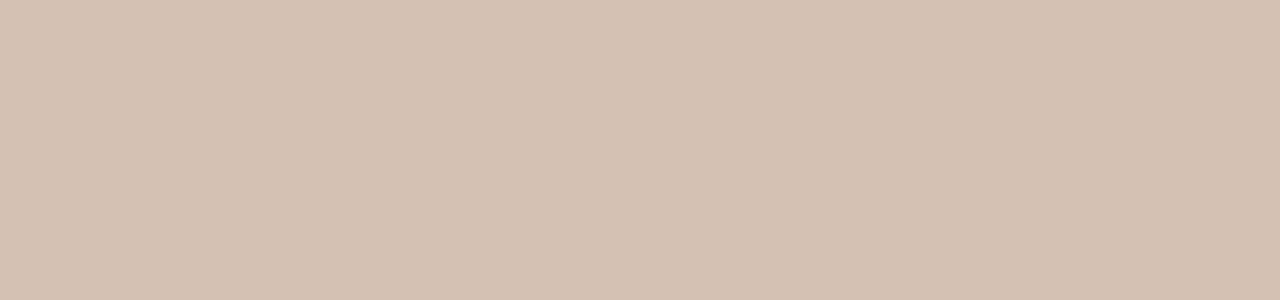
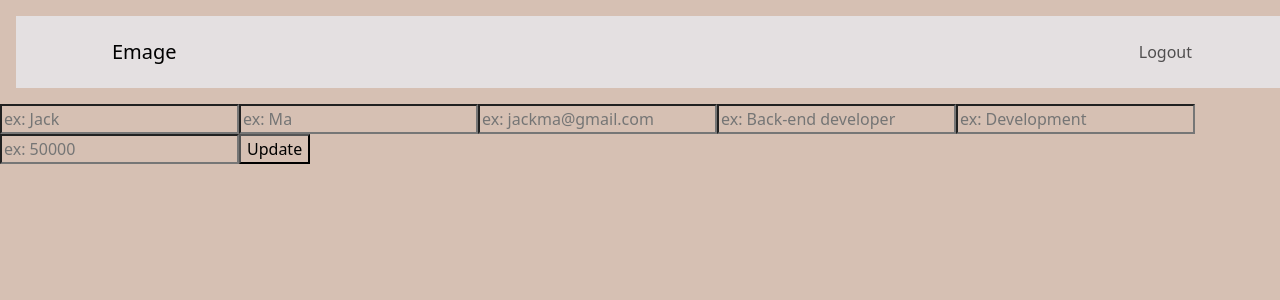
Before and after one commit to ZaveriAum/101413047_comp3123_assignment2_reactjs, a React (Create React App) app: page /employees/1 in a window 1280 px wide. Before the commit this address had no page. Shown: the top 300 px of the page. Built offline with nearby package versions, Linux system fonts and the light colour scheme; no server answers.

Commit message:
Update Employee frontend logic completed

```diff
--- a/src/App.js
+++ b/src/App.js
@@ -6,6 +6,7 @@ import Employee from './components/Employee/Employee'
 import { BrowserRouter as Router, Route, Routes } from 'react-router-dom'
 import UserNavBar from './components/User/UserNavBar/UserNavBar'
 import EmployeeNavBar from './components/Employee/EmployeeNavBar/EmployeeNavBar';
+import EmployeeUpdate from './components/Employee/EmployeeUpdate/EmployeeUpdate';
 
 function App() {
   return (
@@ -14,6 +15,7 @@ function App() {
         <Route exact path='/login' element={<><UserNavBar /><UserLogin /></>} />
         <Route exact path='/signup' element={<><UserNavBar /><UserSignUp /></>} />
         <Route exact path='/employees' element={<><EmployeeNavBar /><Employee /> </>} />
+        <Route exact path='/employees/:eid' element={<><EmployeeNavBar /><EmployeeUpdate /> </>} />
       </Routes>
     </Router>
   );
--- a/src/components/Employee/Employee.js
+++ b/src/components/Employee/Employee.js
@@ -3,8 +3,11 @@ import { useState, useEffect } from 'react';
 import { Button, Card, Modal, Form, InputGroup } from 'react-bootstrap';
 import { FontAwesomeIcon } from '@fortawesome/react-fontawesome';
 import { faPenToSquare, faTrash, faMagnifyingGlass } from '@fortawesome/free-solid-svg-icons';
+import { useNavigate } from 'react-router-dom';
 
 const Employee = () => {
+
+  const navigate = useNavigate();
   const [employee, setEmployee] = useState([]);
   const [query, setQuery] = useState()
   const [selectedEmployee, setSelectedEmployee] = useState(null);
@@ -77,7 +80,7 @@ const Employee = () => {
             </Card.Title>
             <Card.Subtitle className="mb-2 text-muted">{emp.position}</Card.Subtitle>
             <Card.Subtitle className="mb-2 text-muted">{emp.department}</Card.Subtitle>
-            <Button variant="primary" className="me-2">
+            <Button variant="primary" className="me-2" onClick={()=>navigate(`/employees/${emp._id}`)}>
               <FontAwesomeIcon icon={faPenToSquare} />
             </Button>
             <Button variant="danger">
--- a/src/components/Employee/EmployeeUpdate/EmployeeUpdate.js
+++ b/src/components/Employee/EmployeeUpdate/EmployeeUpdate.js
@@ -0,0 +1,72 @@
+import {useState, useEffect} from 'react'
+import { useParams } from 'react-router-dom'
+import apiClient from '../../../client/apiClient'
+import { useNavigate } from 'react-router-dom';
+
+function EmployeeUpdate() {
+
+    const {eid} = useParams()
+    const navigate = useNavigate();
+    const [detailsAdded, setDetailsAdded] = useState(false)
+    const [first_name, setFirstName] = useState()
+    const [last_name, setLastName] = useState()
+    const [email, setEmail] = useState()
+    const [position, setPosition] = useState()
+    const [department, setDepartment] = useState()
+    const [salary, setSalary] = useState()
+
+
+    const getEmployeeDetails = async ()=>{
+        await apiClient.get(`/api/v1/emp/employees/${eid}`)
+        .then((employee)=>{
+            const emp = employee.data.employee
+            setFirstName(emp.first_name)
+            setLastName(emp.last_name)
+            setEmail(emp.email)
+            setPosition(emp.position)
+            setDepartment(emp.department)
+            setSalary(emp.salary)
+            setDetailsAdded(true)
+        })
+        .catch(e=>console.log(e))
+    }
+
+    useEffect(()=>{
+        if(!detailsAdded)
+            getEmployeeDetails()
+    })
+
+    const handleUpdate = async (e)=>{
+        e.preventDefault();
+
+        const payload = {
+            "first_name":first_name,
+            "last_name":last_name,
+            "email":email,
+            "position":position,
+            "department":department,
+            "salary":salary
+        }
+        console.log(payload)
+        await apiClient.put(`/api/v1/emp/employees/${eid}`, payload)
+        .then((response)=>{
+            alert(response.data.status)
+            navigate('/employees')
+        })
+        .catch(e=>alert(e.status))
+    }
+
+  return (
+    <form onSubmit={handleUpdate}>
+      <input type='text' value={first_name} name='first_name' placeholder='ex: Jack' onChange={(e) => setFirstName(e.target.value)}/>
+      <input type='text' value={last_name} name='last_name' placeholder='ex: Ma' onChange={(e) => setLastName(e.target.value)} />
+      <input type='email' value={email} name='email' placeholder='ex: jackma@gmail.com' onChange={(e) => setEmail(e.target.value)} />
+      <input type='text' value={position} name='position' placeholder='ex: Back-end developer' onChange={(e) => setPosition(e.target.value)} />
+      <input type='text' value={department} name='department' placeholder='ex: Development'onChange={(e) => setDepartment(e.target.value)}/>
+      <input type='quantity' value={salary} name='salary' placeholder='ex: 50000' onChange={(e) => setSalary(e.target.value)}/>
+      <button>Update</button>
+    </form>
+  );
+}
+
+export default EmployeeUpdate;
```
